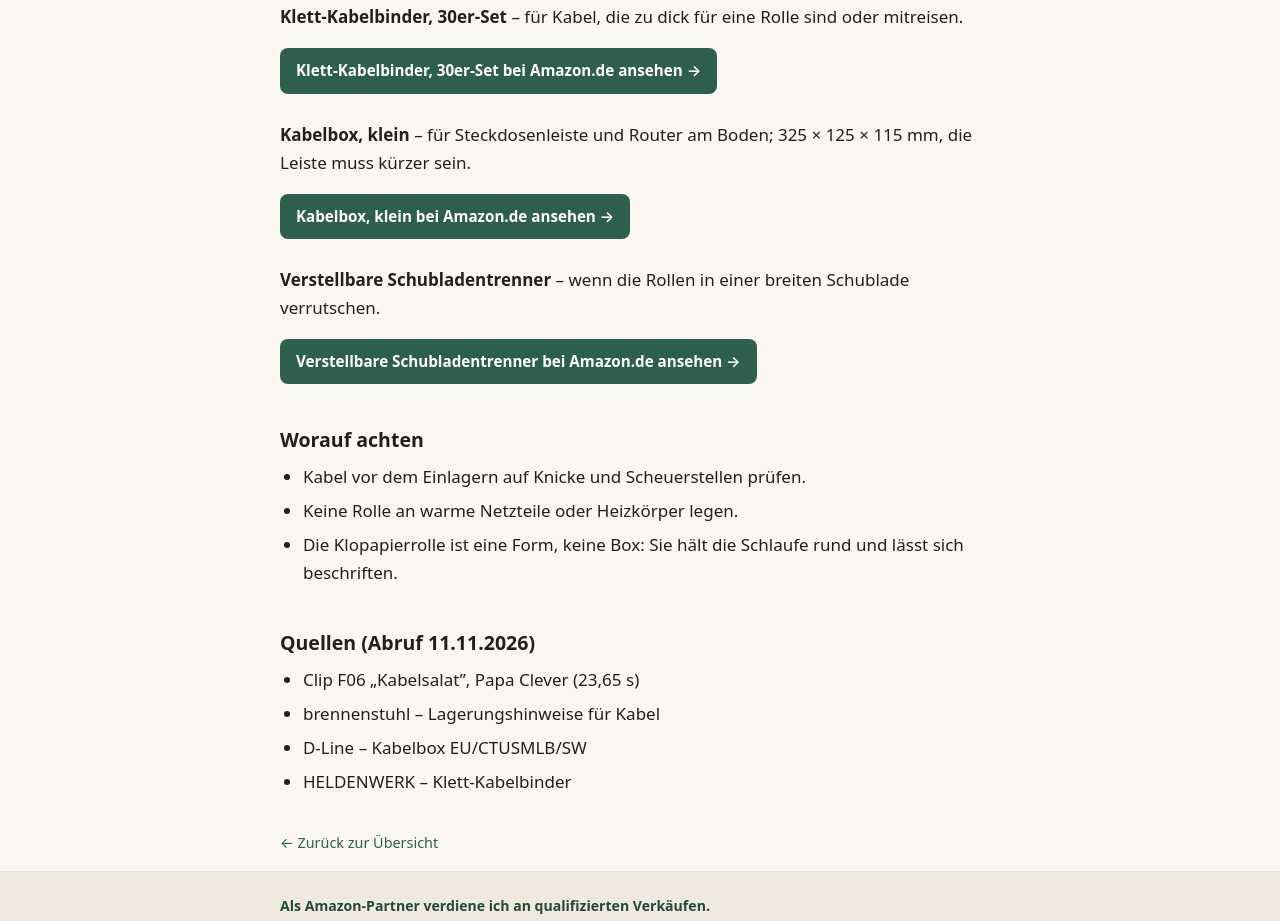
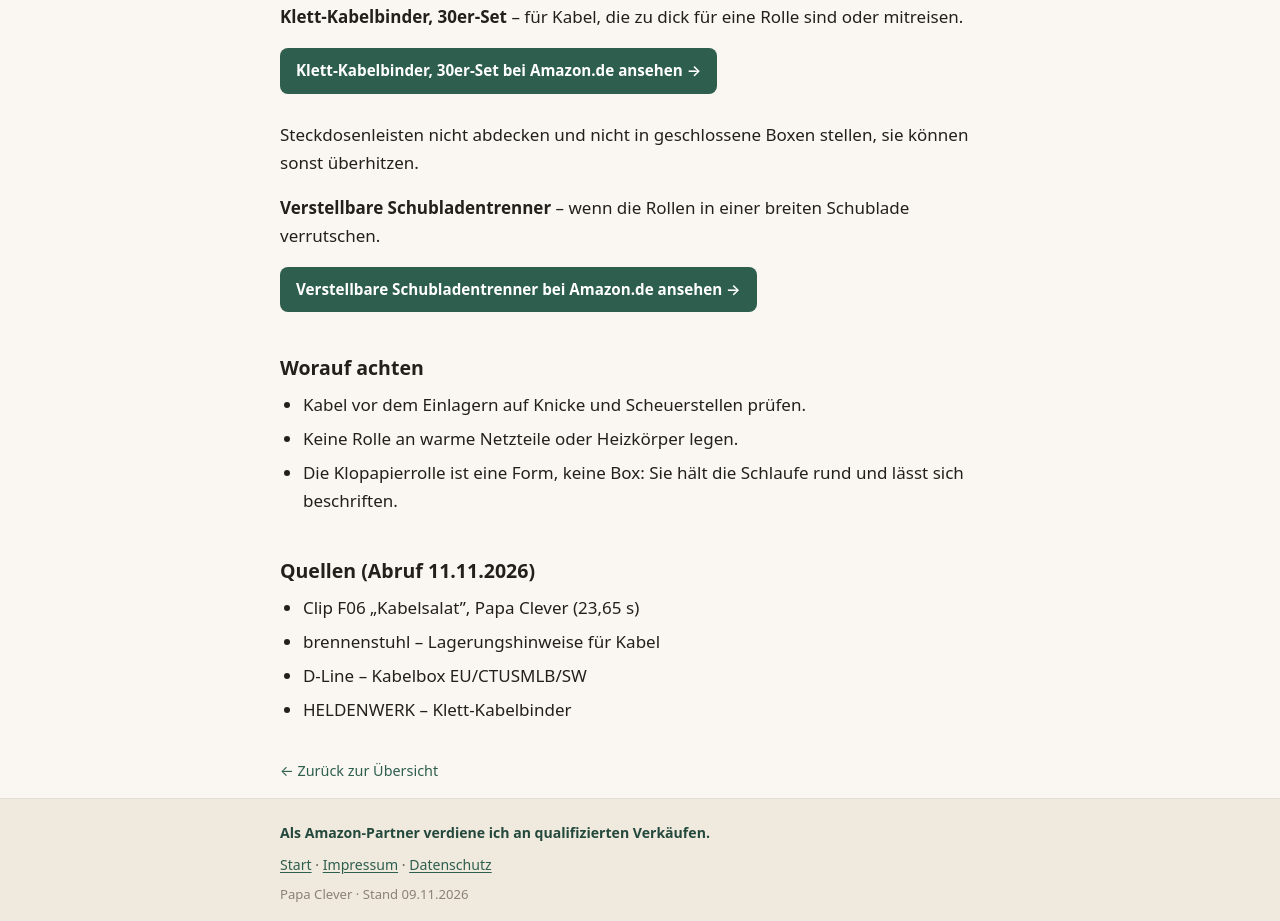
Before and after one commit to Nemotron2029/papaclever-website, a plain HTML site: page artikel/kabelsalat.html in a window 1280 px wide. Shown: the part 1039-1960 px from the top of the page. Drawn offline with Linux system fonts and the light colour scheme.

Commit message:
Kabelbox-Empfehlung entfernt (Ueberhitzungsrisiko bei Steckdosenleisten)
Co-Authored-By: Claude Opus 5.5 <noreply@anthropic.com>

```diff
--- a/artikel/kabelsalat.html
+++ b/artikel/kabelsalat.html
@@ -62,9 +62,7 @@ hin.</p>
 <p><strong>Klett-Kabelbinder, 30er-Set</strong> – für Kabel, die zu dick
 für eine Rolle sind oder mitreisen.</p>
 <p class="buy"><a class="buy-link" href="https://www.amazon.de/dp/B073SBL8TJ?tag=papaclever-21" target="_blank" rel="sponsored nofollow noopener">Klett-Kabelbinder, 30er-Set bei Amazon.de ansehen &#8594;</a></p>
-<p><strong>Kabelbox, klein</strong> – für Steckdosenleiste und Router am
-Boden; 325 × 125 × 115 mm, die Leiste muss kürzer sein.</p>
-<p class="buy"><a class="buy-link" href="https://www.amazon.de/dp/B0076XNIAI?tag=papaclever-21" target="_blank" rel="sponsored nofollow noopener">Kabelbox, klein bei Amazon.de ansehen &#8594;</a></p>
+<p>Steckdosenleisten nicht abdecken und nicht in geschlossene Boxen stellen, sie können sonst überhitzen.</p>
 <p><strong>Verstellbare Schubladentrenner</strong> – wenn die Rollen in
 einer breiten Schublade verrutschen.</p>
 <p class="buy"><a class="buy-link" href="https://www.amazon.de/dp/B08KHGF8D1?tag=papaclever-21" target="_blank" rel="sponsored nofollow noopener">Verstellbare Schubladentrenner bei Amazon.de ansehen &#8594;</a></p>
```
